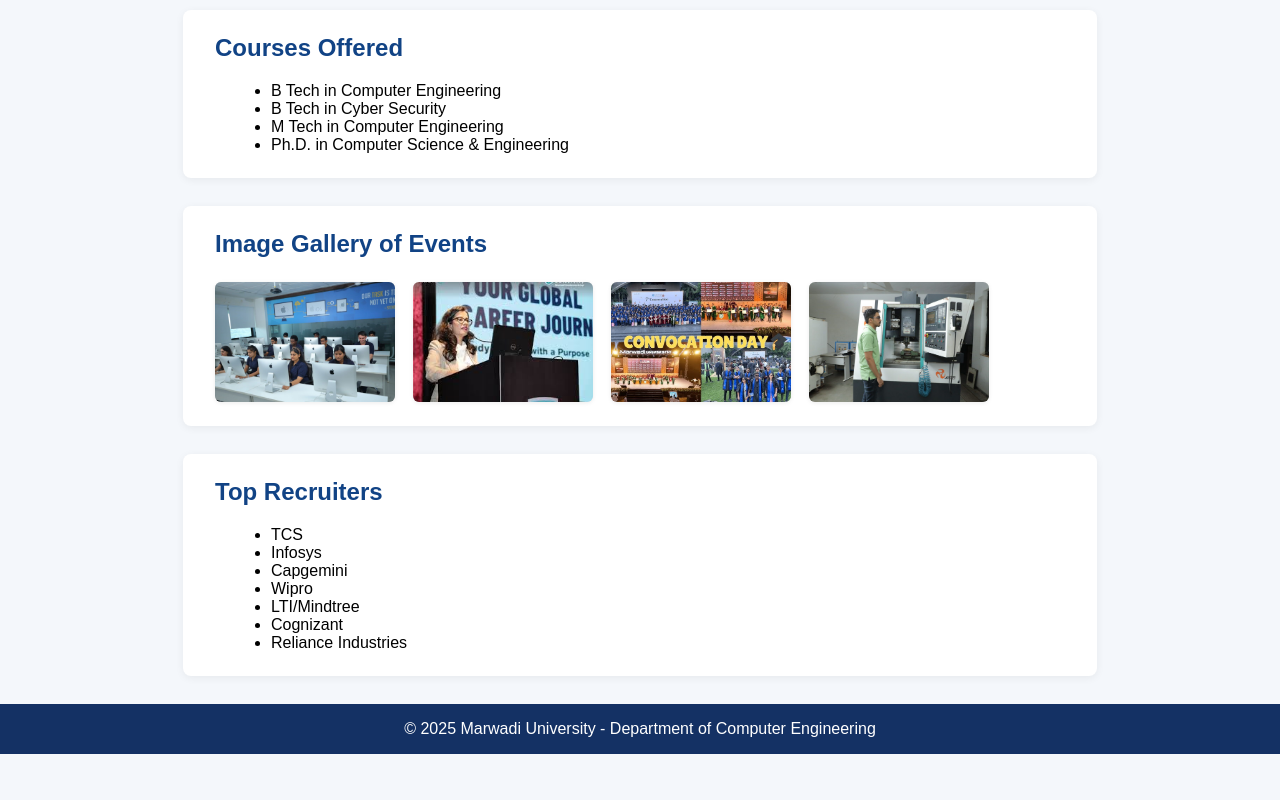
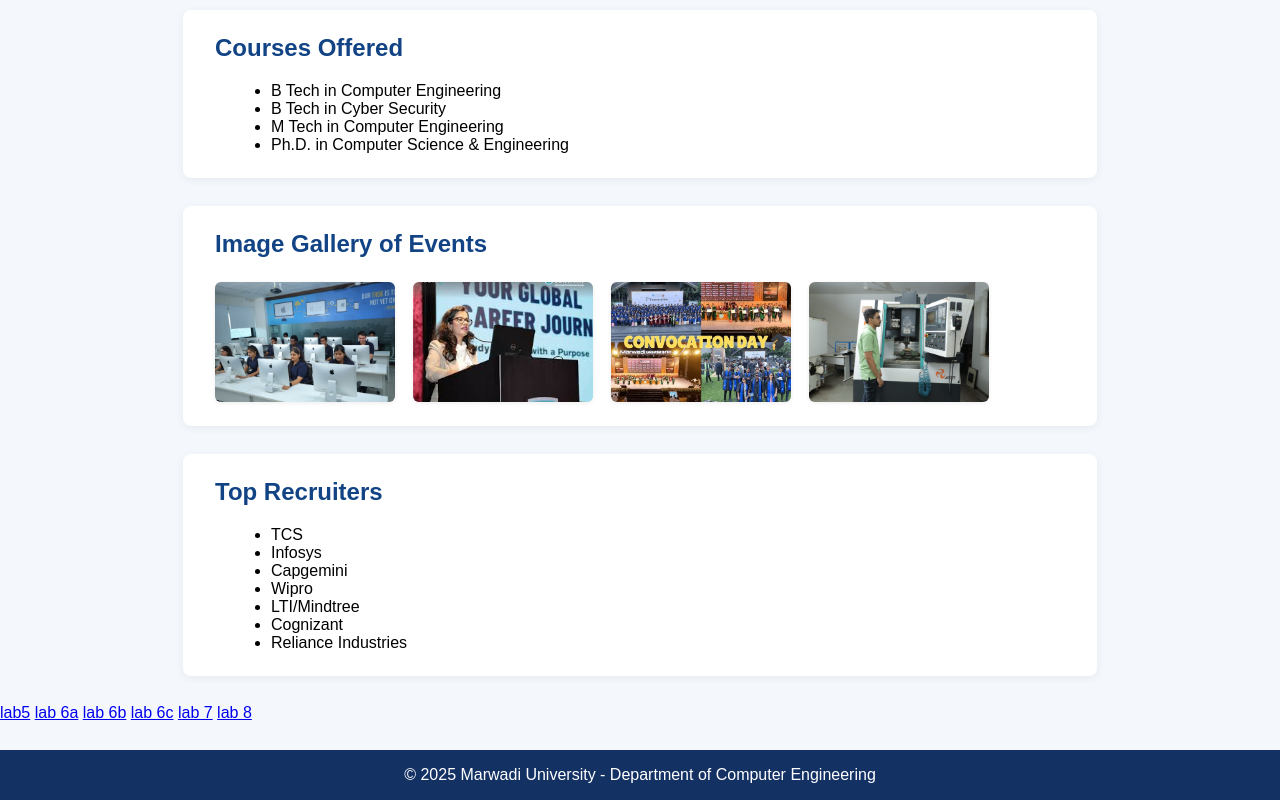
Before and after one commit to Rachit-Parsana/college-webpage, a plain HTML site: page docs/index.html in a window 1280 px wide. Shown: the part 764-1564 px from the top of the page. Before the commit the page ends 1518 px from the top, so only its background shows below. Drawn offline with Linux system fonts and the light colour scheme.

Commit message:
Update index.html

```diff
--- a/docs/index.html
+++ b/docs/index.html
@@ -83,7 +83,12 @@
             <li>Reliance Industries</li>
         </ul>
     </section>
-
+<a href="lab 5.html">lab5</a>
+<a href="lab 6 a.html">lab 6a</a>
+<a href="lab 6 b.html">lab 6b</a>
+<a href="lab 6 c.html">lab 6c</a>
+<a href="lab 7.html">lab 7</a>
+<a href="lab 8.html">lab 8</a>
     <footer>
         &copy; 2025 Marwadi University - Department of Computer Engineering
     </footer>
```
